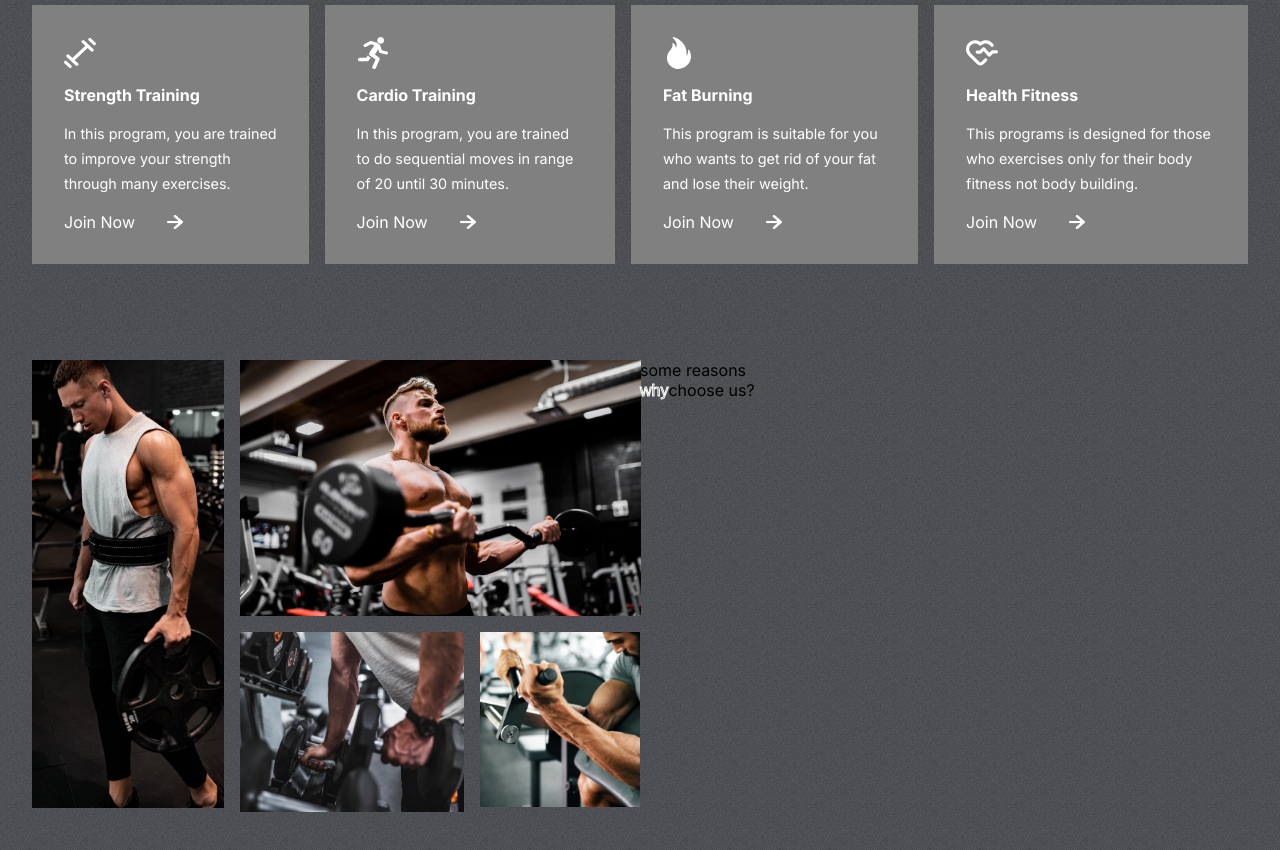
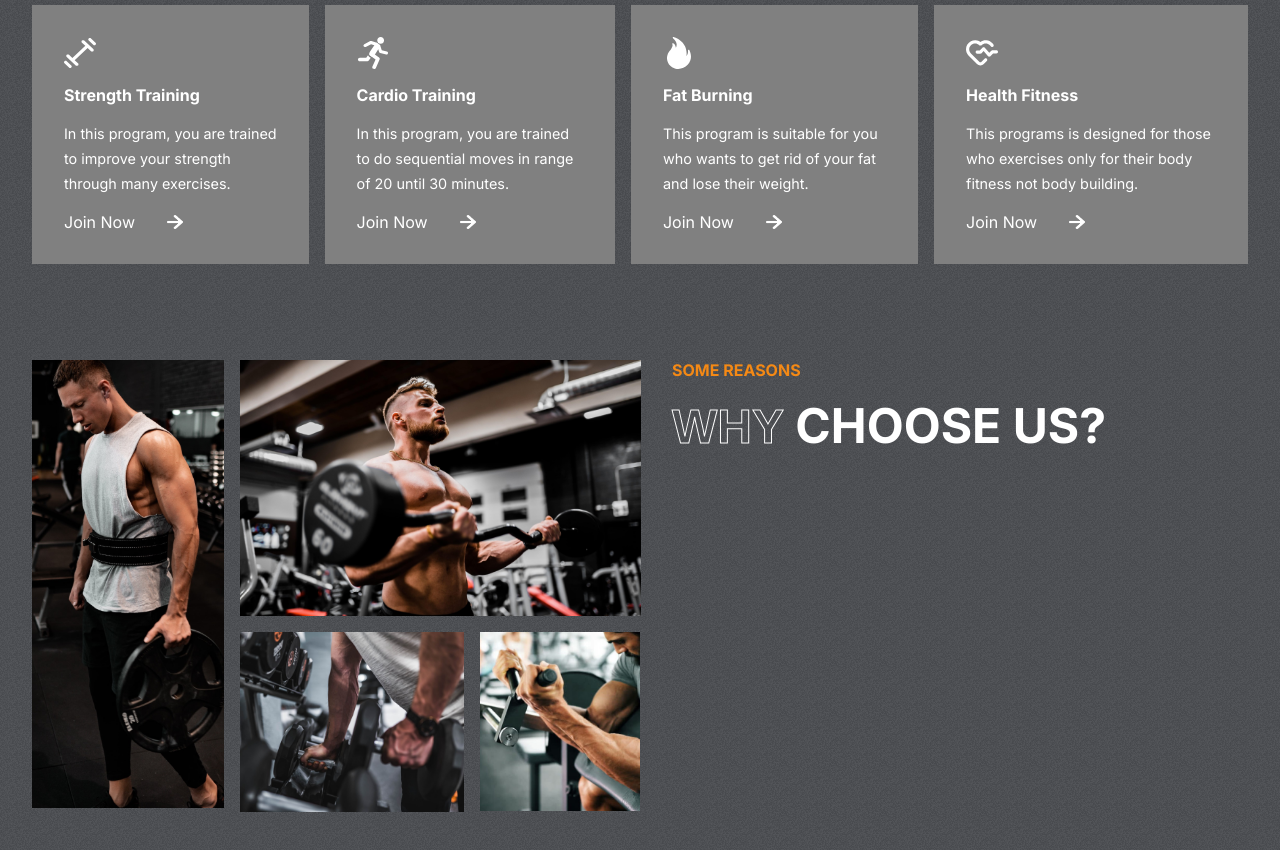
Before and after one commit to ZainRk/FitClub-Starter, a React (Create React App) app: page / in a window 1280 px wide. Shown: the part 907-1757 px from the top of the page. Built offline with nearby package versions, Linux system fonts and the light colour scheme.

Commit message:
bug fixed

```diff
--- a/src/components/Reasons/Reasons.css
+++ b/src/components/Reasons/Reasons.css
@@ -1,7 +1,7 @@
 .Reasons {
   padding: 0 2rem;
   display: flex;
-  grid-template: 2rem;
+  gap: 2rem;
 }
 .left-r {
   flex: 1 1;
@@ -29,14 +29,29 @@
   width: 14rem;
   grid-column: 2/3;
   grid-row: 2;
-
 }
 .left-r > :nth-child(4) {
   width: 10rem;
   grid-row: 2;
   grid-column: 3/4;
+  height: 11.2em;
+}
 
-}
 .right-r {
   flex: 1 1;
+  text-transform: uppercase;
+  gap: 1rem;
+  display: flex;
+  flex-direction: column;
 }
+
+.right-r > span {
+  font-weight: bold;
+  color: var(--orange);
+}
+
+.right-r > div {
+  color: white;
+  font-size: 3rem;
+  font-weight: bold;
+}
--- a/src/components/Reasons/Reasons.jsx
+++ b/src/components/Reasons/Reasons.jsx
@@ -22,7 +22,7 @@ const Reasons = () => {
         <span>some reasons</span>
         <div>
           <span className="stroke-text">why</span>
-          <span>choose us?</span>
+          <span> choose us?</span>
         </div>
       </div>
     </div>
```
